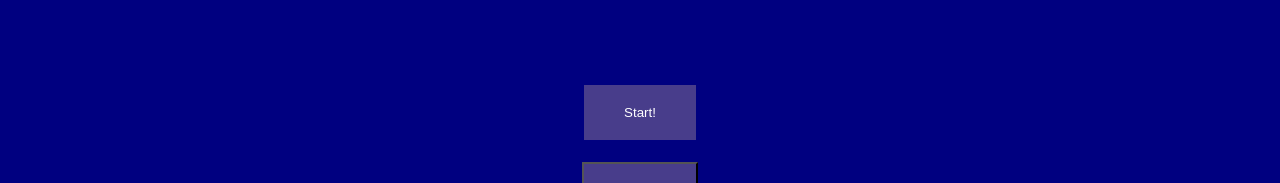
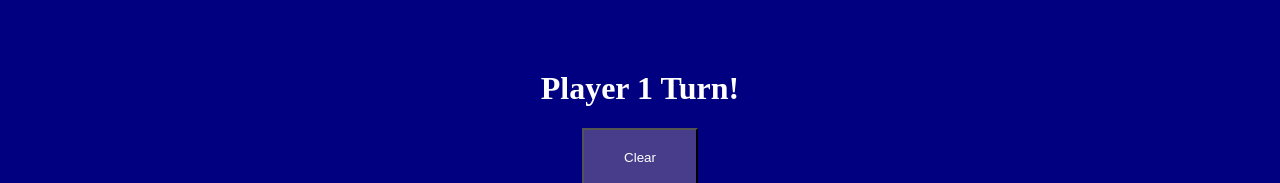
Before and after one commit to Eubanksch81/BattleShip, a plain HTML site: page public/BattleShipGame.html in a window 1280 px wide. Shown: the part 690-873 px from the top of the page. Drawn offline with Linux system fonts and the light colour scheme.

Commit message:
Removed start button
Cleared the console logs, and removed the start button for constant access.

```diff
--- a/public/BattleShip.js
+++ b/public/BattleShip.js
@@ -14,12 +14,10 @@ window.onload = function() {
     console.log(savedGameState[0]);
     console.log(savedGameState[1]);
 
-    document.getElementById("showTurn").innerHTML = `<button type="button" id="start"> Start! </button>`; //Sets start button
-    const startButton = document.querySelector("#start");
-    startButton.addEventListener("click", () => { //When the start button is clicked
-        if(savedGameState.every(x => x === null)) { //Checks the save state
-            console.log("Starting empty!!");
-
+    // document.getElementById("showTurn").innerHTML = `<button type="button" id="start"> Start! </button>`; //Sets start button
+    // const startButton = document.querySelector("#start");
+    // startButton.addEventListener("click", () => { //When the start button is clicked
+    if (savedGameState.every(x => x === null)) { //Checks the save state
         map1 = new BattleMap(1);
         map1.placeRandomShips();
         map2 = new BattleMap(2);
@@ -30,21 +28,18 @@ window.onload = function() {
 
         console.log("Trying to pull map 2!");
         console.log(localStorage.getItem("map2"));
-        }
-        else {
-            console.log("Old game?");
-
+    } else {
         map1 = new BattleMap(1);
         map2 = new BattleMap(2);
 
         map1.populateMapFromLocalStorage(savedGameState[0], 1);
         map2.populateMapFromLocalStorage(savedGameState[1], 2);
     }
-        startButton.style.display = "none"; //Clears the start button, prevents it from being clicked.
+    // startButton.style.display = "none"; //Clears the start button, prevents it from being clicked.
 
     callBotTurn(map2); //Bot always goes first; immediately starts with a bot turn.
     callHTMLTurn.innerHTML = `<span> Player 1 Turn! </span>`;
-    })
+    // })
 
 
     const buttons = document.querySelectorAll(".boxElement");
@@ -135,20 +130,18 @@ class BattleMap {
     }
 
     populateMapFromLocalStorage(mapData, mapNum) { //Takes the given array from JSON.parse and populates the BattleMap class.
-        console.log("Trying recommended deep parse:");
         mapData = deepParse(mapData);
 
         // Ensure we don't exceed the number of ships available
         for (let i = 0; i < Math.min(this.#ships.length, mapData.length); i++) {
             const ship = this.#ships[i];
             const shipData = mapData[i][0];
-            console.log("Current Ship length:", ship.getLength());
+            //console.log("Current Ship length:", ship.getLength());
 
             for (let j = 0; j < ship.getLength(); j++) { //Fills out the gameboard and ship pieces based on the pieceData.
                 const pieceData = shipData[j];
                 if (pieceData) { //If pieceData is valid
-                    console.log(pieceData[0], pieceData[1], pieceData[2], pieceData[3]);
-
+                    //console.log(pieceData[0], pieceData[1], pieceData[2], pieceData[3]);
                     ship.populatePieceFromStorage(pieceData);
                     let xCoord = ship.getPieceXCoord(j);
                     let yCoord = ship.getPieceYCoord(j);
@@ -161,14 +154,14 @@ class BattleMap {
                     }
 
                     let id = `${mapNum}${String.fromCharCode(xCoord + 65)}${yCoord}`
-                    console.log("Id in populate: " + id);
+                    //console.log("Id in populate: " + id);
                     const newButton  = document.getElementById(id);
                     newButton.style.backgroundColor = "maroon";
                 }
             }
         }
 
-        console.log("Gameboard post-fill:", this.#gameBoard);
+        //console.log("Gameboard post-fill:", this.#gameBoard);
     }
 
     toJSON() {
```
Also changed, not shown: public/BattleShipGame.html (+0 -1 lines). Lines whose indentation alone changed are shown as unchanged.
